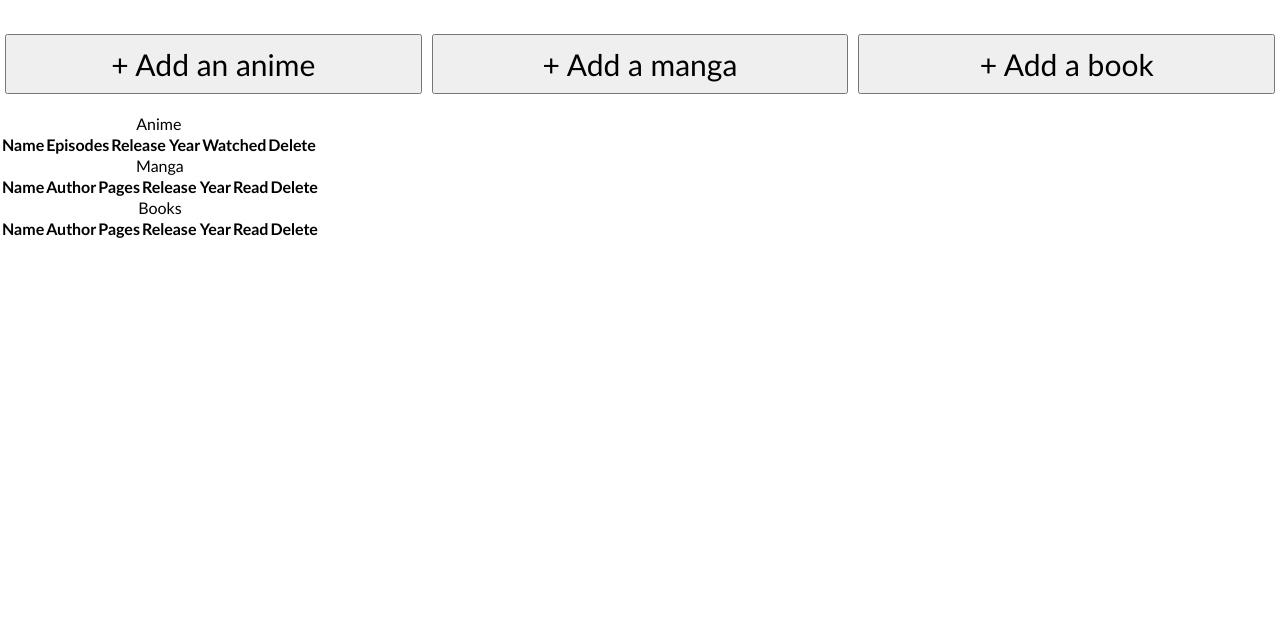
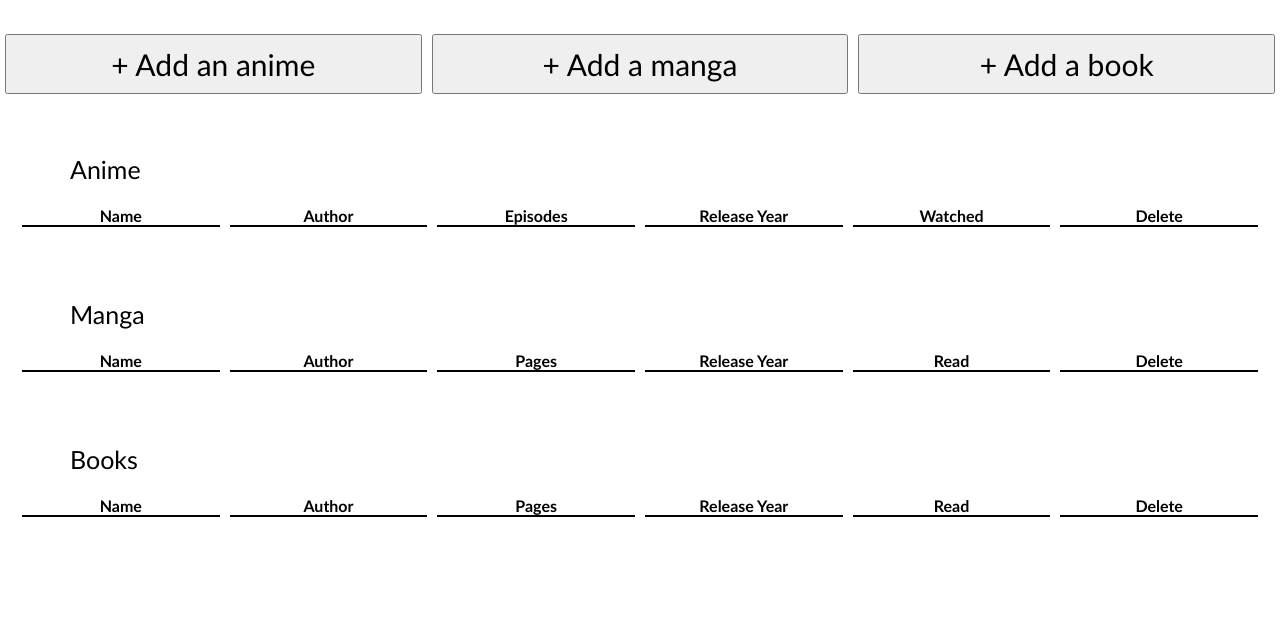
Before and after one commit to Ydashchenko/library, a plain HTML site: page index.html in a window 1280 px wide. Shown: the part 94-726 px from the top of the page. Drawn offline with Linux system fonts and the light colour scheme.

Commit message:
Add basic style to content div

```diff
--- a/index.html
+++ b/index.html
@@ -24,6 +24,7 @@
                 <thead>
                     <tr>
                         <th>Name</th>
+                        <th>Author</th>
                         <th>Episodes</th>
                         <th>Release Year</th>
                         <th>Watched</th>
--- a/style.css
+++ b/style.css
@@ -18,7 +18,7 @@ header {
 
 footer {
     font-size: 16px;
-    padding: 20px;
+    padding: 10px 0px;
     display: flex;
     gap: 5px;
     align-items: center;
@@ -40,3 +40,25 @@ footer img {
     margin: 20px 5px;
     padding: 10px 0;
  }
+
+ caption {
+    text-align: left;
+    padding: 20px 50px;
+    font-size: 25px;
+ }
+
+ #content {
+    display: grid;
+    gap: min(50px);
+    padding: 20px;
+ }
+
+tr {
+    display: grid;
+    grid-template-columns: repeat(6, 1fr);
+    gap: 10px;
+}
+
+thead tr th{
+    border-bottom: solid black 2px;
+}
```
